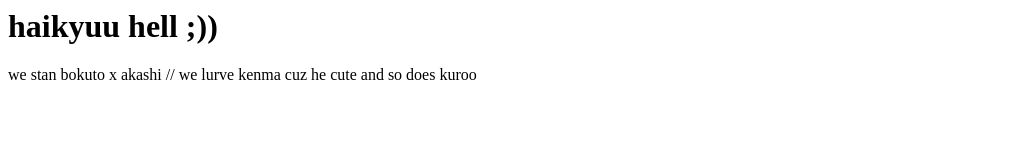
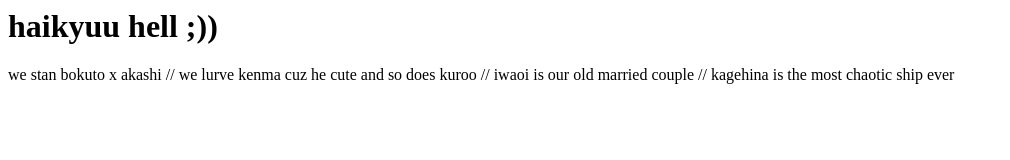
Before and after one commit to shwernyii1e/tempo, a plain HTML site: page index.html in a window 1280 px wide. Shown: the whole page, without its empty margins (0-1010 px from the left). Drawn offline with Linux system fonts and the light colour scheme.

Commit message:
Update index.html

```diff
--- a/index.html
+++ b/index.html
@@ -7,6 +7,8 @@ haikyuu hell ;))
 <body>
 <h1>haikyuu hell ;))</h1>
 we stan bokuto x akashi //
-   we lurve kenma cuz he cute and so does kuroo
+   we lurve kenma cuz he cute and so does kuroo //
+    iwaoi is our old married couple //
+    kagehina is the most chaotic ship ever
 </body>
 </html>
```
